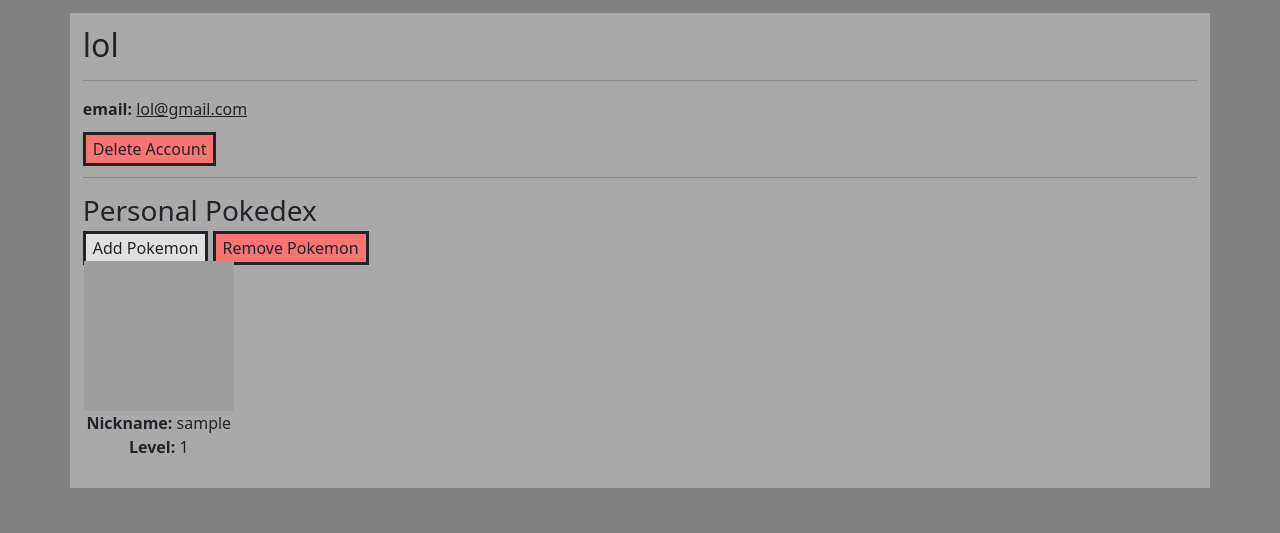
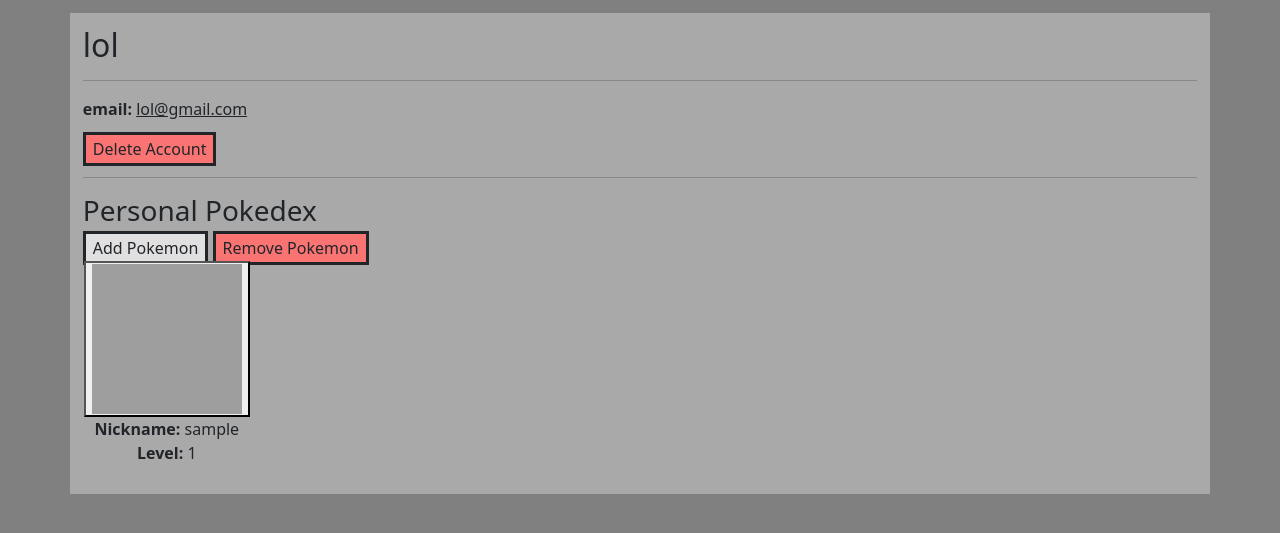
Before and after one commit to DCC-CC4401/PokeWaze, a Django app: a page that uses PokeWaze/gestionUsuarios/templates/profile.html in a window 1280 px wide. Shown: the part 56-589 px from the top of the page. Run offline with Django 3.2, Linux system fonts and the light colour scheme; a user stored in the database is signed in; data comes from the database, SQL or seed files in the repository; tables that the repository leaves empty hold one stand-in row (values such as "Sample post"); grey boxes are pictures that could not be loaded.

Commit message:
Update profile.html

```diff
--- a/PokeWaze/gestionUsuarios/templates/profile.html
+++ b/PokeWaze/gestionUsuarios/templates/profile.html
@@ -32,15 +32,18 @@
     <tr>
 {% endif %}
       <td style="text-align: center;">
-        <a href="{% url 'buscar' %}{{ pkmn.pkmn_id }}">
+        <form class="form" method="get" action="{% url 'buscar' %}">
+          {% csrf_token %}
+          <button name="nameorid" type="submit" value="{{ pkmn.pkmn_id|title }}"> <!-- cabiar pkmn.pkmn_id por el nombre (minuscula o mayúscula) -->
             <img src="https://raw.githubusercontent.com/PokeAPI/sprites/master/sprites/pokemon/{{ pkmn.pkmn_id }}.png"
             width="150" height="150">
-        </a>
+          </button>
           <p style="text-align: center;">
             <b>Nickname:</b> {{ pkmn.nickname_pkmn }}
             <br>
             <b>Level:</b> {{ pkmn.lvl_pkmn }}
           </p>
+        </form>
       </td>
 {% if forloop.counter != pkmn_list|length %}
   {% if forloop.counter|divisibleby:5 %}
```
Lines whose indentation alone changed are shown as unchanged.
